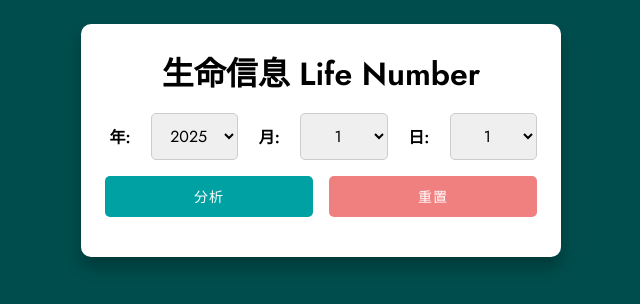
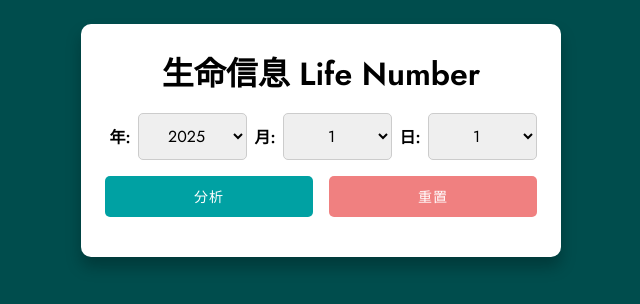
Before and after one commit to sha0y3/sha0y3, a plain HTML site: page index.html in a window 1280 px wide. Shown: the whole page, without its empty margins (319-959 px from the left). Drawn offline with Linux system fonts and the light colour scheme.

Commit message:
Update style.css

```diff
--- a/style.css
+++ b/style.css
@@ -42,7 +42,7 @@ h1 {
 .birth_date span {
   display: flex;
   align-items: center;
-  gap: 1rem;
+  gap: 0.2rem;
 }
 
 .birth_date div {
@@ -58,7 +58,7 @@ h1 {
 }
 
 .birth_date select {
-  width: 25%;
+  width: 50%;
   border: 1px solid #ccc;
   border-radius: 5px;
   padding: 10px;
```
